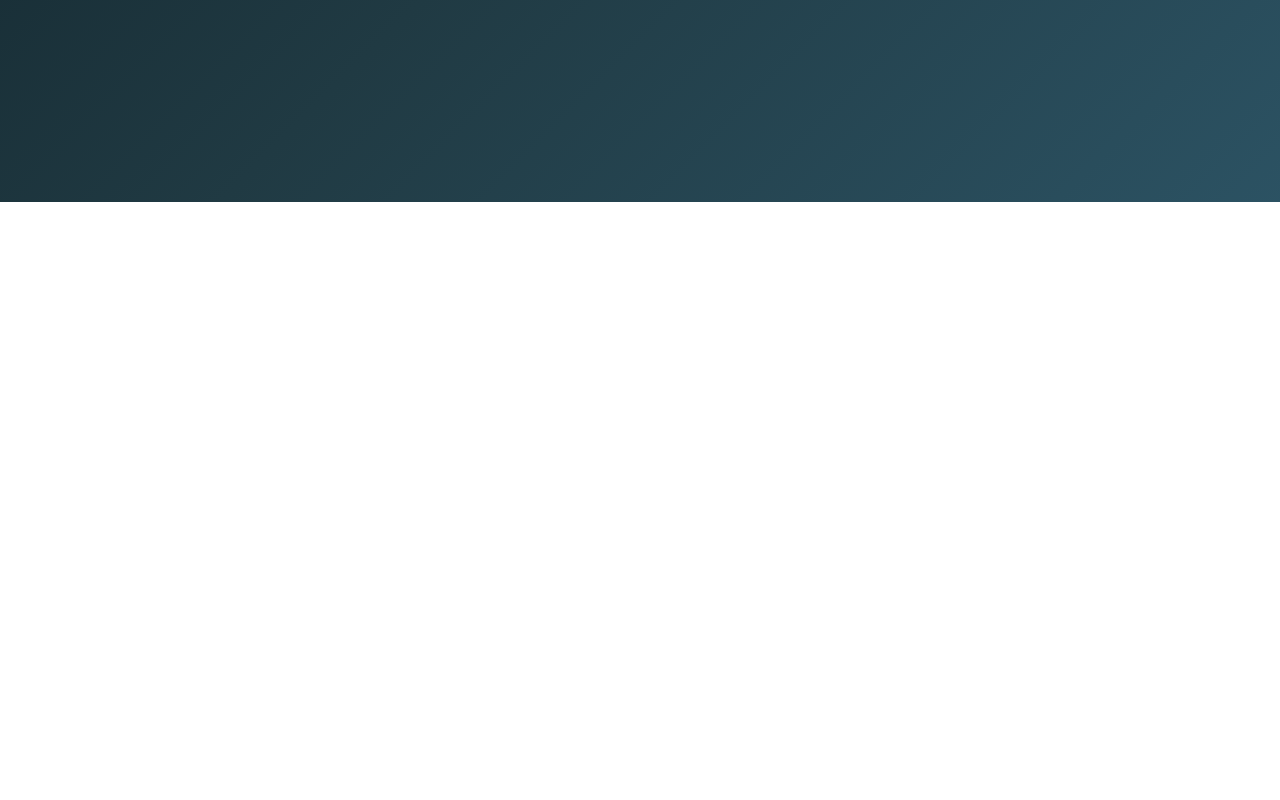
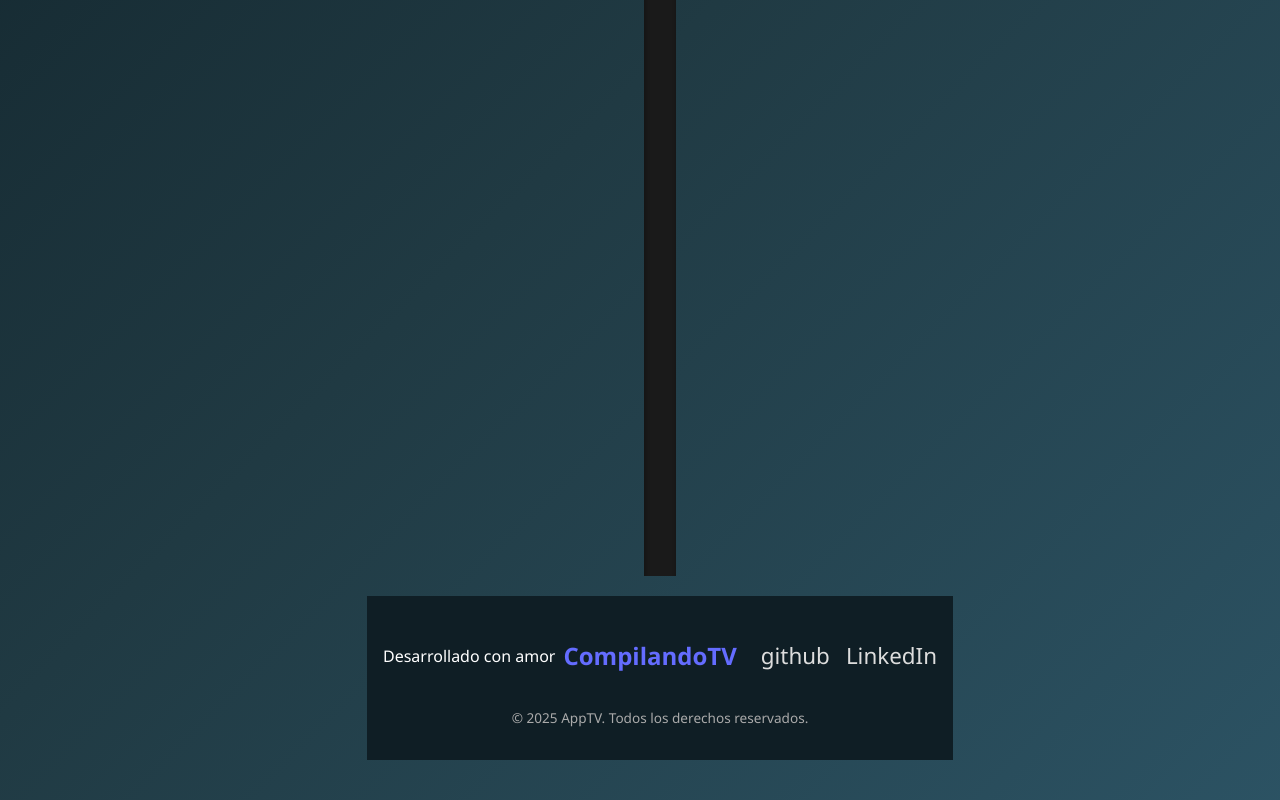
Before and after one commit to emersonxinay/tv_en_vivo_paises, a React (Vite) app: page / in a window 1280 px wide. Shown: the part 678-1478 px from the top of the page. Before the commit the page ends 880 px from the top, so only its background shows below. Built offline with nearby package versions, Linux system fonts and the light colour scheme; no server answers.

Commit message:
fix: diseño canal

```diff
--- a/src/App.css
+++ b/src/App.css
@@ -110,6 +110,44 @@ video {
   margin: 0 auto;
 }
 
+.main-video-lista {
+  display: flex;
+  flex-direction: row;
+  height: 100vh; /* Puedes ajustar según tu layout */
+  overflow: hidden;
+}
+
+.videoPlayer {
+  flex: 3; /* Ocupa más espacio */
+  background-color: #000; /* Por si el video no carga */
+  display: flex;
+  align-items: center;
+  justify-content: center;
+}
+
+.listaCanales {
+  flex: 1; /* Ocupa menos espacio */
+  background-color: #1a1a1a;
+  color: white;
+  overflow-y: auto;
+  height: 100%; /* Que ocupe todo el alto del contenedor */
+  padding: 1rem;
+  box-shadow: inset 1px 0 5px rgba(0,0,0,0.3);
+}
+
+/* Estilo opcional para los elementos de la lista */
+.listaCanales::-webkit-scrollbar {
+  width: 8px;
+}
+
+.listaCanales::-webkit-scrollbar-thumb {
+  background: #555;
+  border-radius: 4px;
+}
+
+.listaCanales::-webkit-scrollbar-thumb:hover {
+  background: #888;
+}
 
 
 @media (max-width: 768px) {
--- a/src/App.jsx
+++ b/src/App.jsx
@@ -5,6 +5,7 @@ import Player from './components/Player';
 import WorldMap from './components/WorldMap'; // Importa el nuevo componente
 import { fetchChannelsByCountry } from './services/iptvService';
 import './App.css';
+import Footer from './components/shared/Footer';
 
 function App() {
   const [country, setCountry] = useState('');
@@ -56,7 +57,11 @@ function App() {
 
   return (
     <div className="App">
+      <div>
+
+        <p> <a href="http://compilandocode.com" target="_blank" rel="noopener noreferrer"> Compilandocode</a> y <a href="http://emersonespinoza.com" target="_blank" rel="noopener noreferrer">Emerson Espinoza </a> te ayuda a ver </p>
         <h1>🌍 TV en Vivo por País</h1>
+      </div>
 
       {/* Selector de país */}
       <CountrySelector selected={country} onChange={setCountry} />
@@ -84,10 +89,15 @@ function App() {
       {/* Estado de carga */}
       {status && <p>{status}</p>}
 
+      <div className='main-video-lista'>
         {/* Reproductor de video */}
+        <div className='videoPlayer'>
+
           {streamUrl && <Player streamUrl={streamUrl} />}
+        </div>
+        {/* Lista de canales */}
+        <div className='listaCanales'>
 
-      {/* Lista de canales */}
           {filteredChannels.length > 0 && (
             <ChannelSelector
               channels={filteredChannels}
@@ -96,6 +106,12 @@ function App() {
               favorites={favorites}
             />
           )}
+        </div>
+      </div>
+
+
+
+
 
       {/* Favoritos */}
       {favorites.length > 0 && (
@@ -109,6 +125,10 @@ function App() {
           />
         </>
       )}
+      {/* Footer */}
+      <Footer />
+
+      {/* Créditos */}
     </div>
   );
 }
--- /dev/null
+++ b/src/components/shared/Footer.jsx
@@ -0,0 +1,42 @@
+import React from 'react';
+import './footer.css';
+
+export default function Footer() {
+  return (
+    <footer className="footer">
+      <div className="footer-container">
+        {/* Logo de la app */}
+        <div className="footer-logo">
+          <p>Desarrollado con amor</p>
+          <a href="http://compilandocode.com" target="_blank" rel="noopener noreferrer"> <span>CompilandoTV</span></a>
+        </div>
+
+
+
+        {/* Redes sociales */}
+        <div className="footer-social">
+          <a
+            href="https://github.com/emersonxinay"
+            aria-label="GitHub"
+            target="_blank"
+            rel="noopener noreferrer"
+          >
+            github
+          </a>
+          <a
+            href="https://www.linkedin.com/in/emerson-espinoza-aguirre"
+            aria-label="LinkedIn"
+            target="_blank"
+            rel="noopener noreferrer"
+          >
+            LinkedIn
+          </a>
+        </div>
+      </div>
+
+      <div className="footer-copy">
+        © 2025 AppTV. Todos los derechos reservados.
+      </div>
+    </footer>
+  );
+}
--- /dev/null
+++ b/src/components/shared/footer.css
@@ -0,0 +1,86 @@
+.footer {
+  background-color: #0f1e25;
+  color: #fff;
+  padding: 2rem 1rem;
+  font-family: 'Segoe UI', sans-serif;
+  text-align: center;
+}
+
+.footer-container {
+  max-width: 1200px;
+  margin: 0 auto;
+  display: flex;
+  flex-direction: column;
+  gap: 1.5rem;
+  align-items: center;
+}
+
+.footer-logo {
+  display: flex;
+  align-items: center;
+  gap: 0.5rem;
+}
+
+.footer-logo img {
+  width: 40px;
+  height: 40px;
+}
+
+.footer-logo span {
+  font-size: 1.5rem;
+  font-weight: bold;
+}
+
+.footer-links {
+  display: flex;
+  flex-wrap: wrap;
+  gap: 1.2rem;
+  justify-content: center;
+}
+
+.footer-links a {
+  color: #ddd;
+  text-decoration: none;
+  transition: color 0.3s ease;
+}
+
+.footer-links a:hover {
+  color: #00f5d4;
+}
+
+.footer-social {
+  display: flex;
+  gap: 1rem;
+  justify-content: center;
+  font-size: 1.4rem;
+}
+
+.footer-social a {
+  color: #ddd;
+  text-decoration: none;
+  transition: color 0.3s ease;
+}
+
+.footer-social a:hover {
+  color: #f15bb5;
+}
+
+.footer-copy {
+  margin-top: 1.5rem;
+  font-size: 0.85rem;
+  color: #aaa;
+}
+
+/* Responsive */
+@media (min-width: 768px) {
+  .footer-container {
+    flex-direction: row;
+    justify-content: space-between;
+    align-items: center;
+    text-align: left;
+  }
+
+  .footer-copy {
+    text-align: center;
+  }
+}
```
Lines whose indentation alone changed are shown as unchanged.
